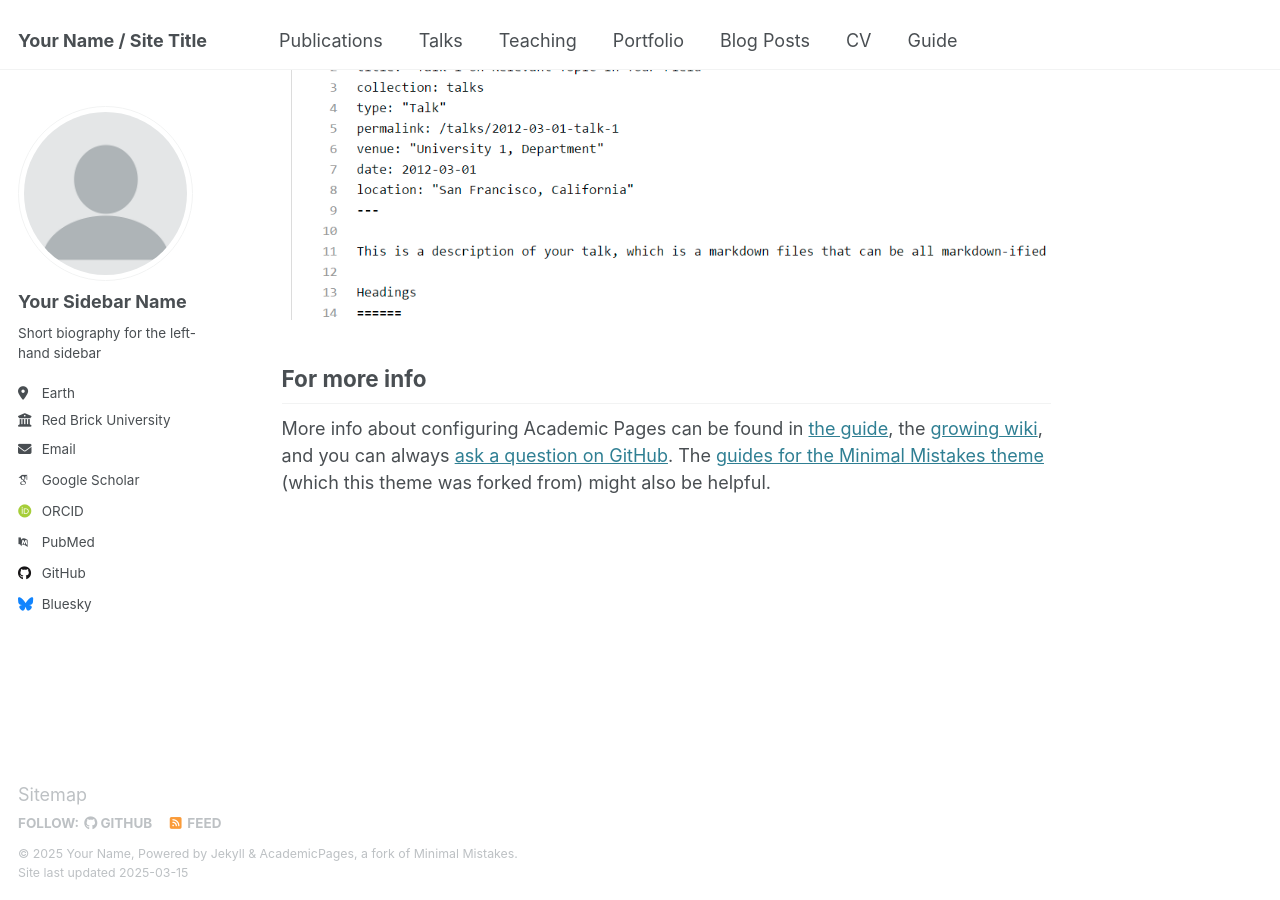
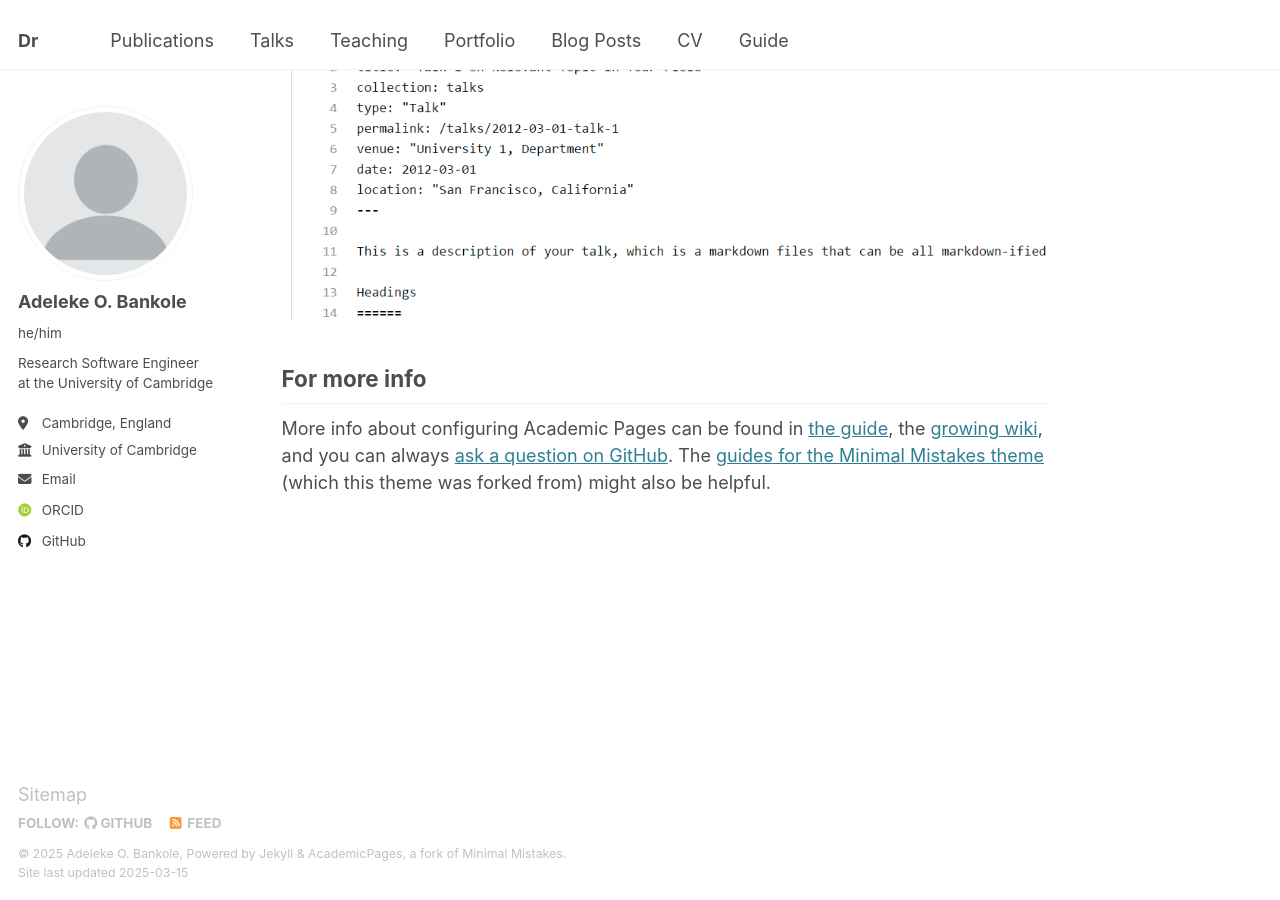
Before and after one commit to AdelekeBankole/adelekebankole.github.io, a Jekyll site: the page built from _pages/about.md, in a window 1280 px wide and 900 px high, scrolled down 2642 px. Built offline with Jekyll 4.4.1, drawn with Linux system fonts in a browser that asks for light colours; some web fonts are replaced.

Commit message:
update site basic settings

```diff
--- a/_config.yml
+++ b/_config.yml
@@ -9,13 +9,13 @@
 # Basic Site Settings
 locale                   : "en-US"
 site_theme               : "default"
-title                    : "Your Name / Site Title"
+title                    : "Dr"
 title_separator          : "-"
-name                     : &name "Your Name"
-description              : &description "personal description"
-url                      : https://academicpages.github.io # the base hostname & protocol for your site e.g. "https://[your GitHub username].github.io"
+name                     : &name "Adeleke O. Bankole"
+description              : &description "Research Software Engineer at the University of Cambridge"
+url                      : https://adelekebankole.github.io # the base hostname & protocol for your site e.g. "https://[your GitHub username].github.io"
 baseurl                  : "" # the subpath of your site, e.g. "/blog"
-repository               : "academicpages/academicpages.github.io"
+repository               : "adelekebankole.github.io"
 
 # Site Author - The following control what appear as part of the author content on the side bar.
 #               If a field is blank the icon and link will not appear, otherwise it will be shown.
@@ -23,21 +23,21 @@ repository               : "academicpages/academicpages.github.io"
 author:
   # Biographic information
   avatar           : "profile.png"
-  name             : "Your Sidebar Name"
-  pronouns         : # example: "she/her"
-  bio              : "Short biography for the left-hand sidebar"
-  location         : "Earth"
-  employer         : "Red Brick University"
+  name             : "Adeleke O. Bankole"
+  pronouns         : "he/him"
+  bio              : "Research Software Engineer at the University of Cambridge"
+  location         : "Cambridge, England"
+  employer         : "University of Cambridge"
   uri              : # URL
-  email            : "none@example.org"
+  email            : "ab3191@cam.ac.uk"
 
   # Academic websites
   arxiv            : # URL - Update with the correct link to your profile
-  googlescholar    : "https://scholar.google.com/citations?user=PS_CX0AAAAAJ"
+  googlescholar    : # "https://scholar.google.com/citations?user=PS_CX0AAAAAJ"
   impactstory      : # URL
-  orcid            : "http://orcid.org/yourorcidurl"
+  orcid            : "https://orcid.org/my-orcid?orcid=0000-0003-2804-5457"
   semantic         : # URL
-  pubmed           : "https://www.ncbi.nlm.nih.gov/pubmed/?term=john+snow"
+  pubmed           : # "https://www.ncbi.nlm.nih.gov/pubmed/?term=john+snow"
   researchgate     : # URL
   scopus           : # URL
 
@@ -45,12 +45,12 @@ author:
   bitbucket        : # Username - Update with your username on the site
   codepen          : # Username
   dribbble         : # Username
-  github           : "academicpages"
+  github           : "AdelekeBankole"
   kaggle           : # Username
   stackoverflow    : # User number or user number and name (i.e., use "1" or "1/jeff-atwood")
 
   # Social media
-  bluesky          : "bsky.app" # Replace this with you Bluesky username
+  bluesky          : # "bsky.app" # Replace this with you Bluesky username
   facebook         : # Username
   flickr           : # Username
   foursquare       : # Username
```
